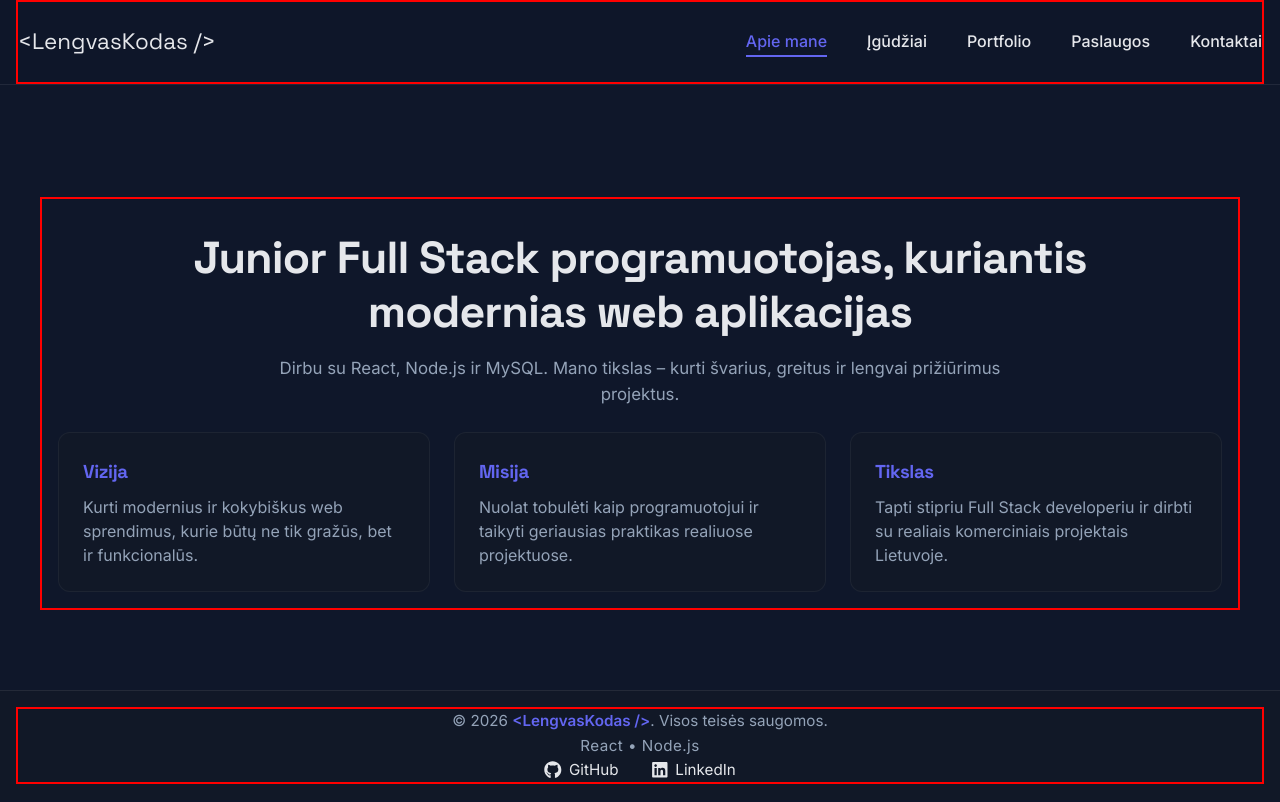
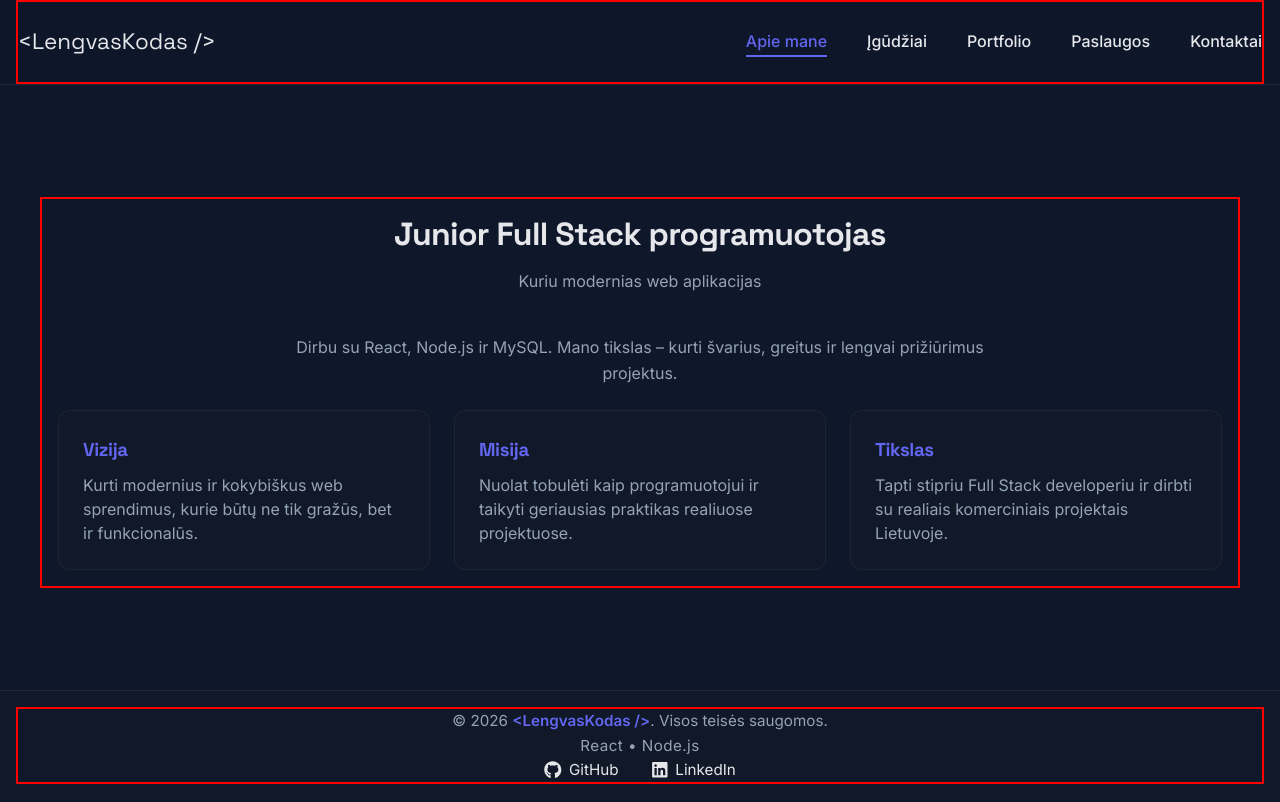
Before and after one commit to Zigmas-Petrauskas/portfolio-page, a React (Vite) app in the folder portfolio/: page /about in a window 1280 px wide. Built offline with nearby package versions, Linux system fonts and the light colour scheme.

Commit message:
pridėtas sectiontitle į about

```diff
--- a/portfolio/src/components/sections/About/About.jsx
+++ b/portfolio/src/components/sections/About/About.jsx
@@ -1,5 +1,6 @@
 import AboutGoals from "./AboutGoals";
 import useAbout from "./useAbout";
+import SectionTitle from "../../ui/SectionTitle/SectionTitle";
 import "./About.scss";
 
 const About = () => {
@@ -8,17 +9,16 @@ const About = () => {
   return (
     <section className="about" id="about">
       <div className="container about-inner">
-        <div className="about-header">
-          <h2>
-            Junior Full Stack programuotojas, kuriantis modernias web
-            aplikacijas
-          </h2>
+        <SectionTitle
+          // subtitle="Apie mane"
+          title="Junior Full Stack programuotojas"
+          description="Kuriu modernias web aplikacijas"
+        />
 
-          <p>
-            Dirbu su React, Node.js ir MySQL. Mano tikslas – kurti švarius,
-            greitus ir lengvai prižiūrimus projektus.
-          </p>
-        </div>
+        <p className="about-description">
+          Dirbu su React, Node.js ir MySQL. Mano tikslas – kurti švarius,
+          greitus ir lengvai prižiūrimus projektus.
+        </p>
 
         <AboutGoals />
       </div>
--- a/portfolio/src/components/sections/About/About.scss
+++ b/portfolio/src/components/sections/About/About.scss
@@ -9,39 +9,23 @@
   display: flex;
   flex-direction: column;
   gap: 1.5rem;
-
   align-items: center;
   text-align: center;
-
   max-width: 1200px;
   margin: 0 auto;
   padding: 1rem;
 }
 
-.about-header {
-  display: flex;
-  flex-direction: column;
-  align-items: center;
-}
-
-.about-header span {
-  color: var(--primary);
-  font-weight: 600;
-  margin-bottom: 0.5rem;
-}
-
-.about-header h2 {
-  font-size: 2rem;
-  line-height: 1.2;
-  margin: 1rem 0;
-  max-width: 900px;
-}
-
-.about-header p {
+/* tekstas po SectionTitle */
+.about-description {
   color: var(--muted);
   max-width: 750px;
   line-height: 1.6;
 }
+
+/* =========================
+   GOALS GRID
+========================= */
 
 .about-goals {
   width: 100%;
@@ -75,13 +59,13 @@
   line-height: 1.5;
 }
 
+/* =========================
+   768px (tablet)
+========================= */
+
 @media (min-width: 768px) {
   .about {
     padding: 6rem 0;
-  }
-
-  .about-header h2 {
-    font-size: 2.4rem;
   }
 
   .about-goals {
@@ -89,17 +73,13 @@
   }
 }
 
+/* =========================
+   1024px (laptop)
+========================= */
+
 @media (min-width: 1024px) {
   .about {
     padding: 7rem 0;
-  }
-
-  .about-header h2 {
-    font-size: 2.8rem;
-  }
-
-  .about-header p {
-    font-size: 1.05rem;
   }
 
   .about-goals {
@@ -107,17 +87,13 @@
   }
 }
 
+/* =========================
+   1440px (large screens)
+========================= */
+
 @media (min-width: 1440px) {
   .about {
     padding: 8rem 0;
-  }
-
-  .about-header h2 {
-    font-size: 3.2rem;
-  }
-
-  .about-header p {
-    font-size: 1.1rem;
   }
 
   .about-inner {
@@ -125,17 +101,13 @@
   }
 }
 
+/* =========================
+   1920px+
+========================= */
+
 @media (min-width: 1920px) {
   .about {
     padding: 7.5rem 0;
-  }
-
-  .about-header h2 {
-    font-size: 3.6rem;
-  }
-
-  .about-header p {
-    font-size: 1.15rem;
   }
 
   .about-inner {
--- /dev/null
+++ b/portfolio/src/components/ui/Container/Container.scss
@@ -0,0 +1,4 @@
+.container-ui {
+  width: min(100% - 2rem, var(--container));
+  margin-inline: auto;
+}
--- /dev/null
+++ b/portfolio/src/components/ui/SectionTitle/SectionTitle.jsx
@@ -0,0 +1,15 @@
+import "./Sectiontitle.scss";
+
+const SectionTitle = ({ subtitle, title, description }) => {
+  return (
+    <div className="section-title">
+      {subtitle && <span>{subtitle}</span>}
+
+      <h2>{title}</h2>
+
+      {description && <p>{description}</p>}
+    </div>
+  );
+};
+
+export default SectionTitle;
--- /dev/null
+++ b/portfolio/src/components/ui/SectionTitle/SectionTitle.scss
@@ -0,0 +1,22 @@
+.section-title {
+  text-align: center;
+  max-width: 800px;
+  margin: 0 auto 1rem;
+}
+
+.section-title span {
+  color: var(--primary);
+  font-weight: 600;
+  display: block;
+  //margin-bottom: 0.5rem;
+}
+
+.section-title h2 {
+  font-size: 2rem;
+  line-height: 1.2;
+}
+
+.section-title p {
+  margin-top: 1rem;
+  color: var(--muted);
+}
```
Also changed, not shown: portfolio/src/components/ui/Badge/Badge.jsx (added, +7 -0 lines), portfolio/src/components/ui/Badge/Badge.scss (added, +9 -0 lines), portfolio/src/components/ui/Button/Button.jsx (added, +11 -0 lines), portfolio/src/components/ui/Button/Button.scss (added, +23 -0 lines), portfolio/src/components/ui/Card/Card.jsx (added, +12 -0 lines), portfolio/src/components/ui/Card/Card.scss (added, +20 -0 lines), portfolio/src/components/ui/Container/Container.jsx (added, +7 -0 lines).
